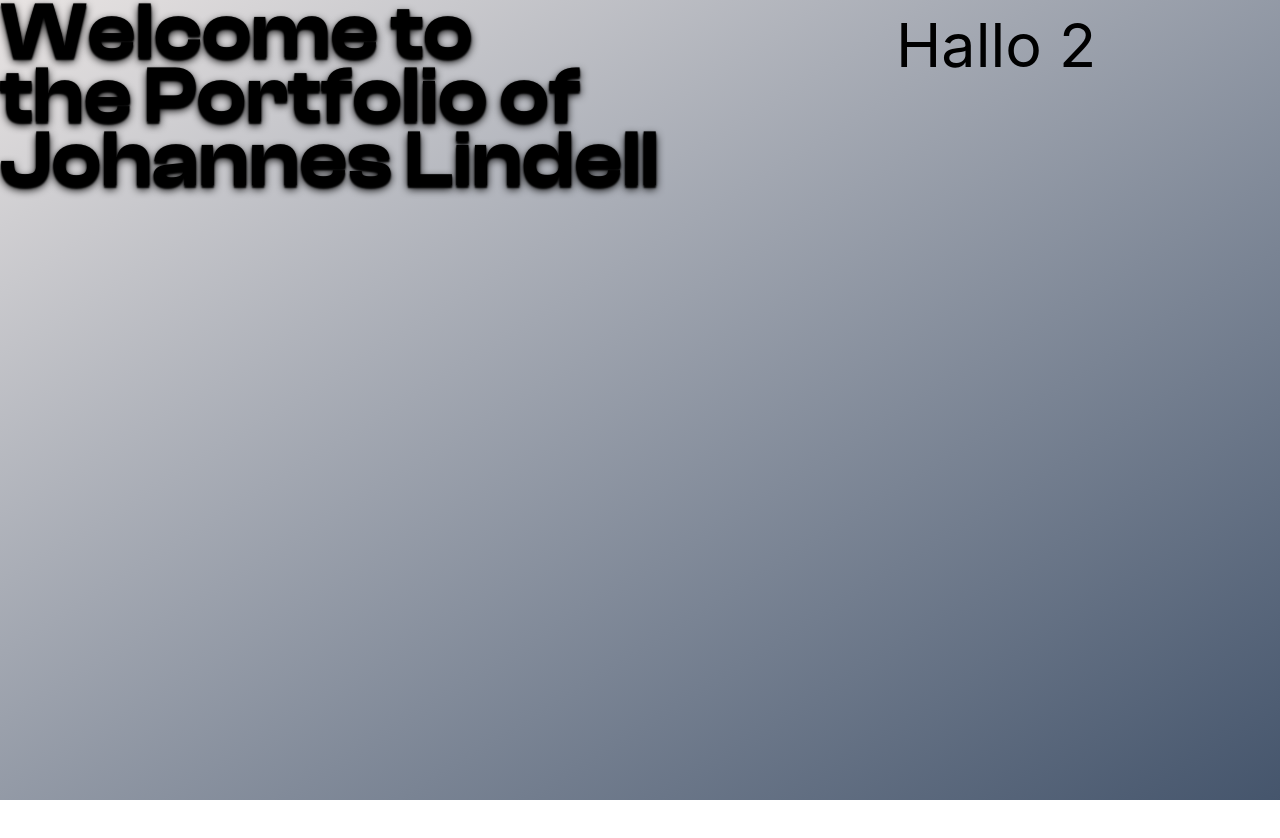
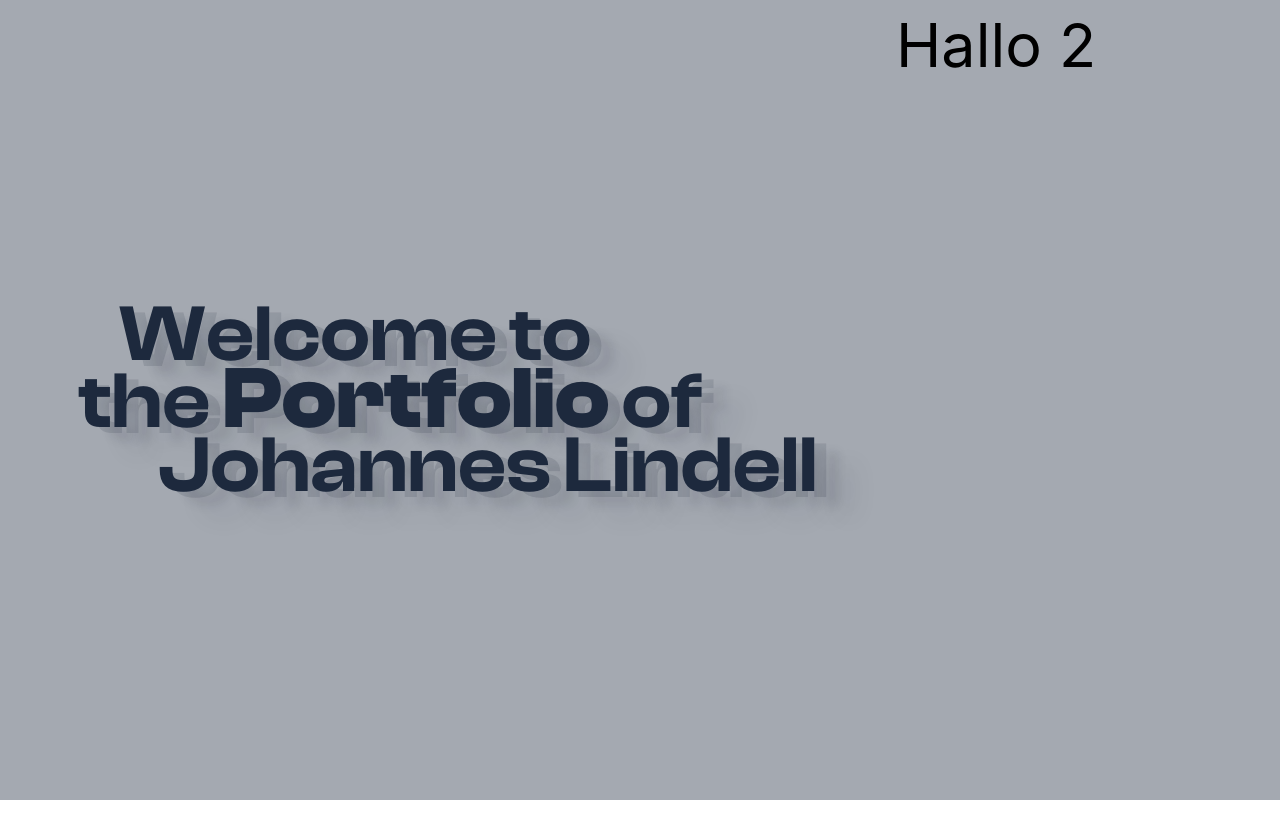
Before and after one commit to JojoSlice/portfolio, a React app in the folder frontend/: page / in a window 1280 px wide. Shown: the top 838 px of the page. Built offline with nearby package versions, Linux system fonts and the light colour scheme; the HTML template or start-up script is replaced by a standard one.

Commit message:
add text to Hero with shadows

```diff
--- a/frontend/src/components/Hero.tsx
+++ b/frontend/src/components/Hero.tsx
@@ -17,6 +17,29 @@ export default function Hero() {
                     scrub: 1,
                 }
             })
+
+            const shadow = { x: 40 }
+            gsap.to(shadow, {
+                x: -20,
+                ease: 'none',
+                onUpdate: () => {
+                    const x = shadow.x
+                    const value = [
+                        `${x * 0.3}px 6px 0px rgba(15,23,42,0.12)`,
+                        `${x * 0.6}px 14px 10px rgba(15,23,42,0.10)`,
+                        `${x}px 26px 24px rgba(15,23,42,0.08)`,
+                    ].join(', ')
+                    sectionRef.current?.querySelectorAll<HTMLElement>('.headlineBox').forEach(el => {
+                        el.style.textShadow = value
+                    })
+                },
+                scrollTrigger: {
+                    trigger: sectionRef.current,
+                    start: 'top top',
+                    end: 'bottom bottom',
+                    scrub: 1,
+                }
+            })
         })
 
         return () => ctx.revert()
@@ -24,16 +47,28 @@ export default function Hero() {
 
     return (
         <section ref={sectionRef} className="h-[200vh]">
-            <div className="sticky top-0 h-screen overflow-hidden bg-gradient-to-br from-taupe-200 to-slate-600">
+            <div className="sticky top-0 h-screen overflow-hidden bg-slate-800/40">
                 <div ref={trackRef} className="flex h-full">
-                    <div className="min-w-[70vw] h-full">
-                        <h1 className="headline text-shadow-lg text-shadow-black">Welcome to<br />the Portfolio of<br />Johannes Lindell</h1>
+                    <div className="min-w-[70vw] h-full flex flex-col items-center justify-center ">
+                        <div className="headlineBox">
+                            <h1 className="headlineSemi text-slate-800 ml-10">Welcome to</h1>
+                            <h1 className="headlineSemi text-slate-800">the <span className="headlineBold"> Portfolio </span> of</h1>
+                            <h1 className="headlineSemi text-slate-800 ml-20">Johannes Lindell</h1>
+                        </div>
                     </div>
-                    <div className="min-w-[60vw] h-full">
+                    <div className="min-w-[30vw] h-full">
                         <h1>Hallo 2</h1>
                     </div>
-                    <div className="min-w-[70vw] h-full">
-                        <h1>Hallo 3</h1>
+                    <div className="min-w-[70vw] h-full flex flex-col items-center justify-center">
+                        <div className="headlineBox">
+                            <h1 className="headlineSemiSmal text-slate-800 ml-10">I'm a junior</h1>
+                            <h1 className="headlineBold text-slate-800 ml-26">Developer</h1>
+                            <h1 className="headlineSemi text-slate-800 ml-6">I like to Develop</h1>
+                            <h1 className="headlineSemiSmal text-slate-800">both myself</h1>
+                            <h1 className="headlineSemiSmal text-slate-800 ml-20">and softwear</h1>
+                            <h1 className="headlineSemi text-slate-800 ml-22">let me do</h1>
+                            <h1 className="headlineBold text-slate-800 ml-5">Developing <span className="headlineSemi"> for </span> You</h1>
+                        </div>
                     </div>
                 </div>
             </div>
--- a/frontend/src/index.css
+++ b/frontend/src/index.css
@@ -1,10 +1,22 @@
 @import "tailwindcss";
 @import "css/clash-display.css";
 
-.headline {
+.headlineSemiSmal {
+  font-family: "ClashDisplay-Semibold";
+  line-height: 2.5rem;
+  font-size: 3.5rem;
+}
+
+.headlineSemi {
   font-family: "ClashDisplay-Semibold";
   line-height: 4rem;
   font-size: 5rem;
+}
+
+.headlineBold {
+  font-family: "ClashDisplay-Bold";
+  line-height: 4rem;
+  font-size: 5.5rem;
 }
 
 p {
```
